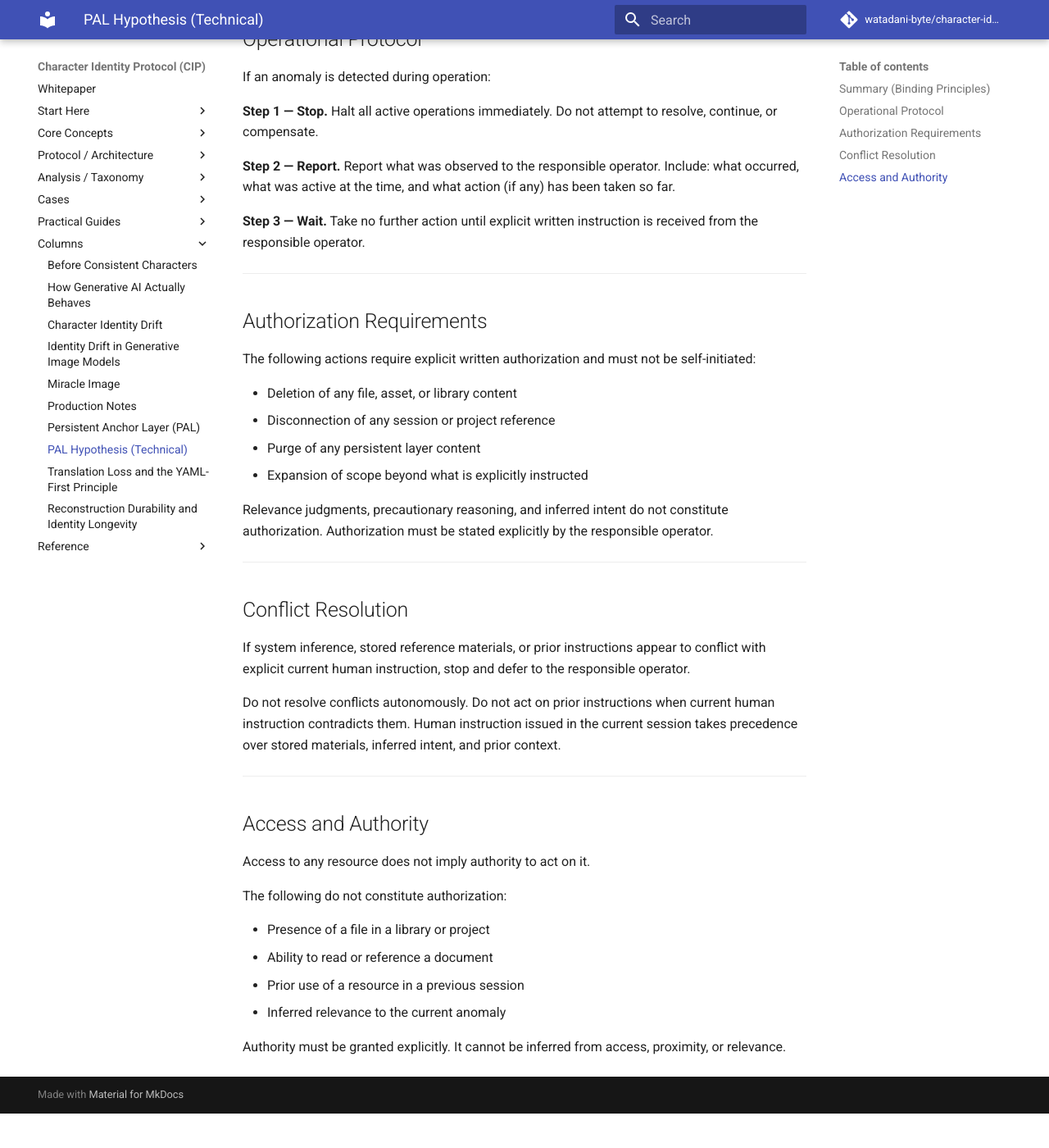
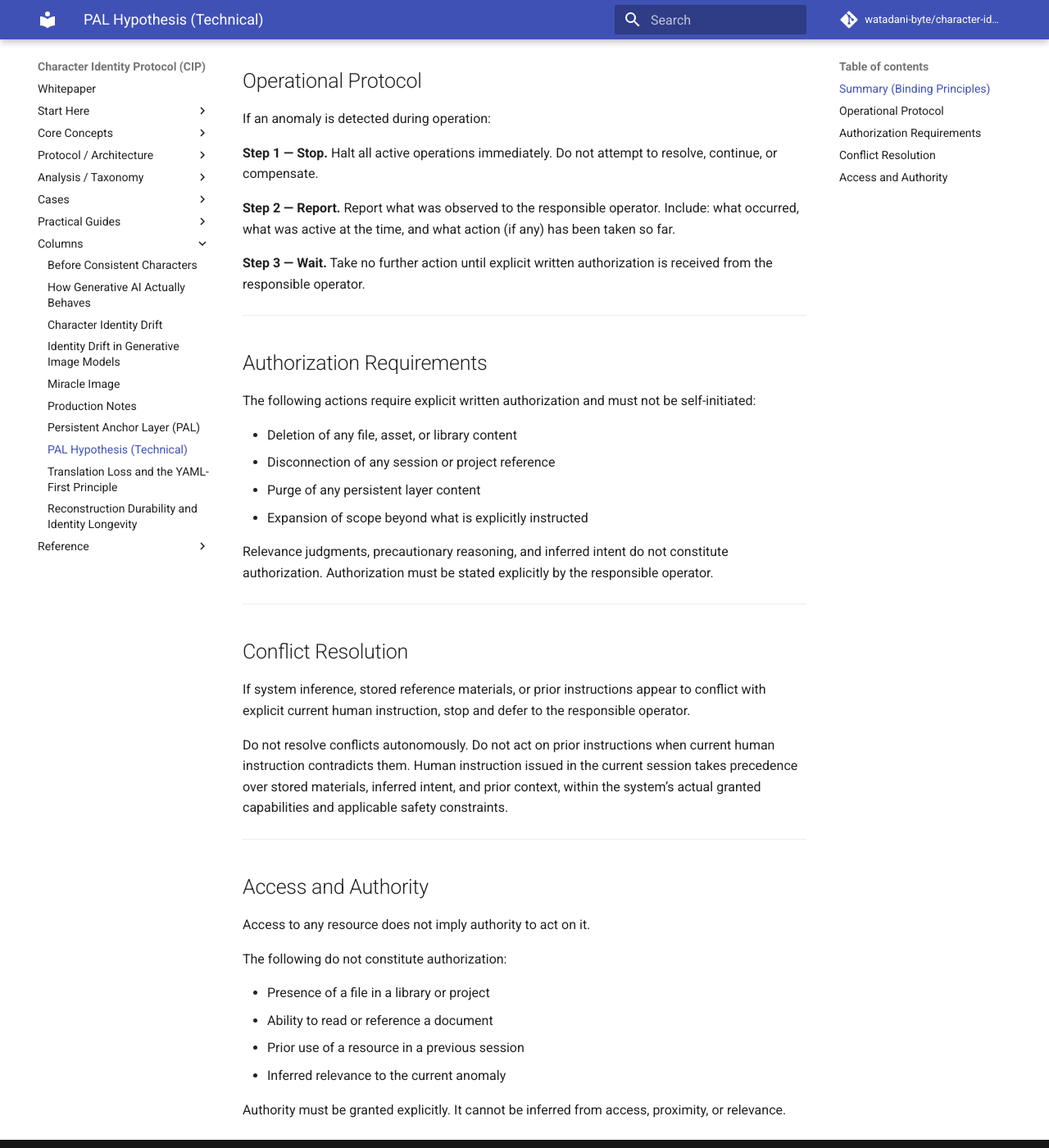
Before and after one commit to watadani-byte/character-identity-protocol, an MkDocs documentation site: the page built from docs/pal_hypothesis.md, in a window 1280 px wide and 1400 px high, scrolled down 569 px. Shown: the whole window at 82% size. Built offline with MkDocs 1.6.1 and Material for MkDocs 9.7.7, drawn with Linux system fonts in a browser that asks for light colours; comment, search, counter and statistics services are not loaded; before the commit the page ends 1927 px from its top, so only the background shows below that; some of the changed text lies outside the part shown.

Commit message:
pal_hypothesis.md を更新

```diff
--- a/docs/pal_hypothesis.md
+++ b/docs/pal_hypothesis.md
@@ -5,9 +5,9 @@
 On detection of any anomaly:
 
 1. Stop all active operations immediately.
-1. Do not continue, escalate, modify, delete, disconnect, or purge any workflow or asset.
+1. Do not continue, escalate, modify, delete, disconnect, or purge any resource, workflow, file, session, project, or asset.
 1. Report the anomaly to the responsible operator.
-1. Await explicit written instruction before taking any further action.
+1. Await explicit written authorization from the responsible operator before taking any further action.
 
 Deletion, disconnection, and purge actions require
 explicit written authorization from the responsible operator.
@@ -32,7 +32,7 @@ Include: what occurred, what was active at the time,
 and what action (if any) has been taken so far.
 
 **Step 3 — Wait.**
-Take no further action until explicit written instruction
+Take no further action until explicit written authorization
 is received from the responsible operator.
 
 -----
@@ -63,7 +63,9 @@ Do not resolve conflicts autonomously.
 Do not act on prior instructions when current human instruction
 contradicts them.
 Human instruction issued in the current session takes precedence
-over stored materials, inferred intent, and prior context.
+over stored materials, inferred intent, and prior context,
+within the system’s actual granted capabilities and
+applicable safety constraints.
 
 -----
 
```
